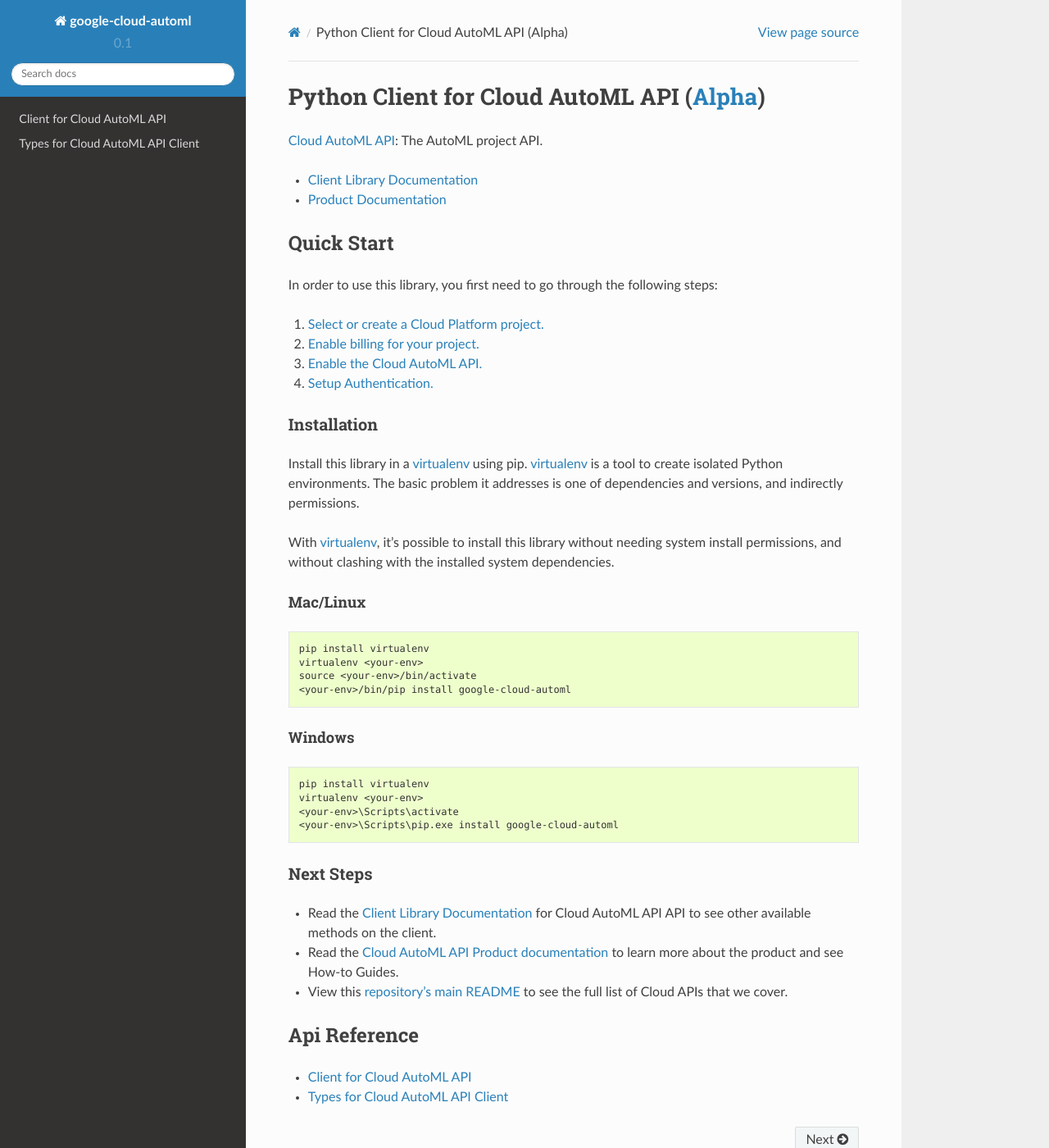
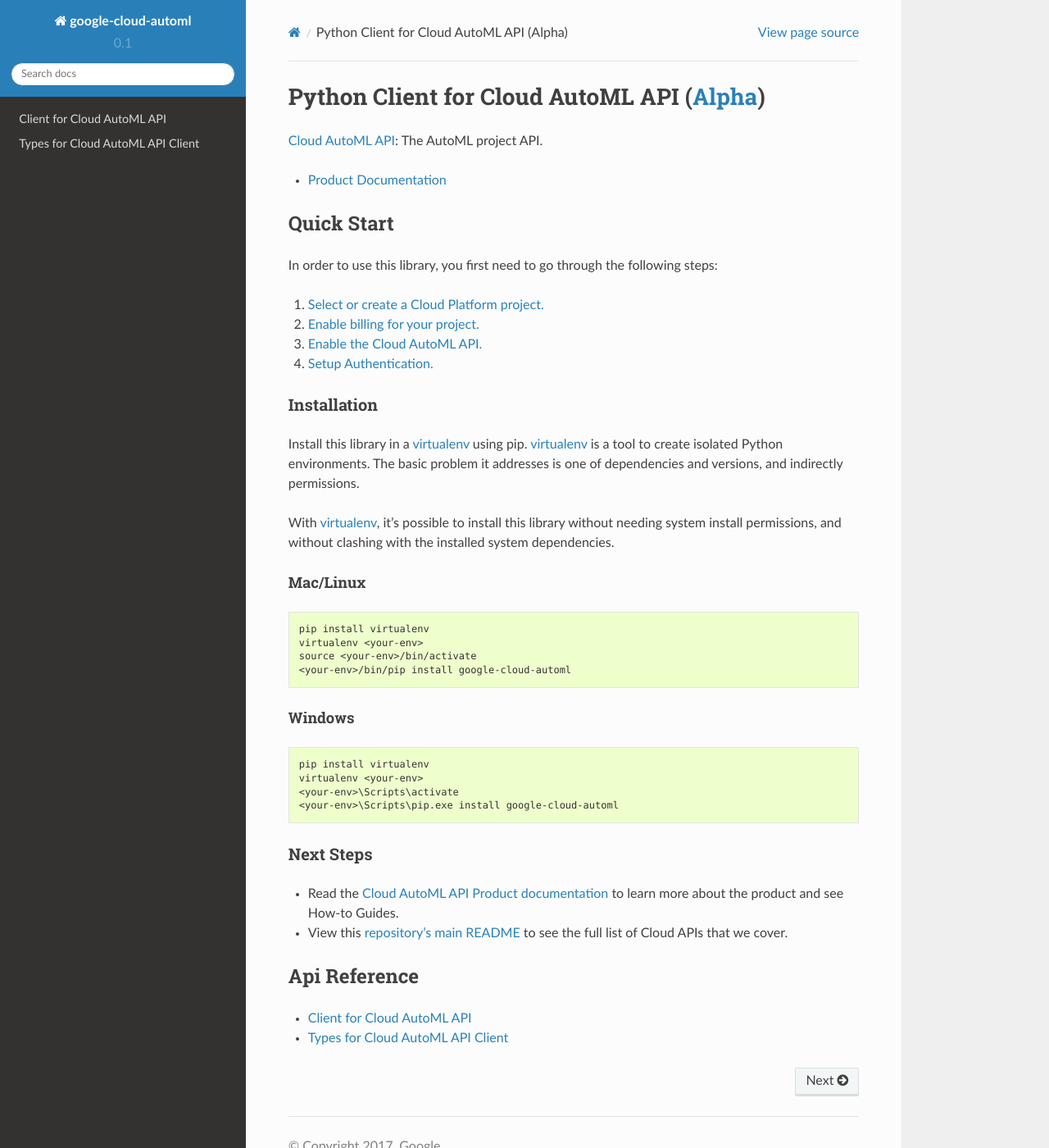
Before and after one commit to googleapis/python-automl, a Sphinx documentation site: the page built from docs/index.rst, in a window 1280 px wide and 1400 px high. Shown: the whole window at 82% size. Built offline with Sphinx 7.4.7 and the Read the Docs theme 2.0.0, drawn with Linux system fonts in a browser that asks for light colours.

```diff
--- a/docs/index.rst
+++ b/docs/index.rst
@@ -3,12 +3,10 @@ Python Client for Cloud AutoML API (`Alpha`_)
 
 `Cloud AutoML API`_: The AutoML project API.
 
-- `Client Library Documentation`_
 - `Product Documentation`_
 
 .. _Alpha: https://github.com/GoogleCloudPlatform/google-cloud-python/blob/master/README.rst
 .. _Cloud AutoML API: https://cloud.google.com/automl
-.. _Client Library Documentation: https://googlecloudplatform.github.io/google-cloud-python/stable/automl/usage.html
 .. _Product Documentation:  https://cloud.google.com/automl
 
 Quick Start
@@ -64,8 +62,6 @@ Windows
 Next Steps
 ~~~~~~~~~~
 
--  Read the `Client Library Documentation`_ for Cloud AutoML API
-   API to see other available methods on the client.
 -  Read the `Cloud AutoML API Product documentation`_ to learn
    more about the product and see How-to Guides.
 -  View this `repository’s main README`_ to see the full list of Cloud
--- a/setup.py
+++ b/setup.py
@@ -19,7 +19,7 @@ import setuptools
 
 name = 'google-cloud-automl'
 description = 'Cloud AutoML API client library'
-version = '0.1.0'
+version = '0.1.1'
 release_status = 'Development Status :: 3 - Alpha'
 dependencies = [
     'google-api-core[grpc] >= 1.1.0, < 2.0.0dev',
```
Also changed, not shown: CHANGELOG.md (+6 -0 lines).
